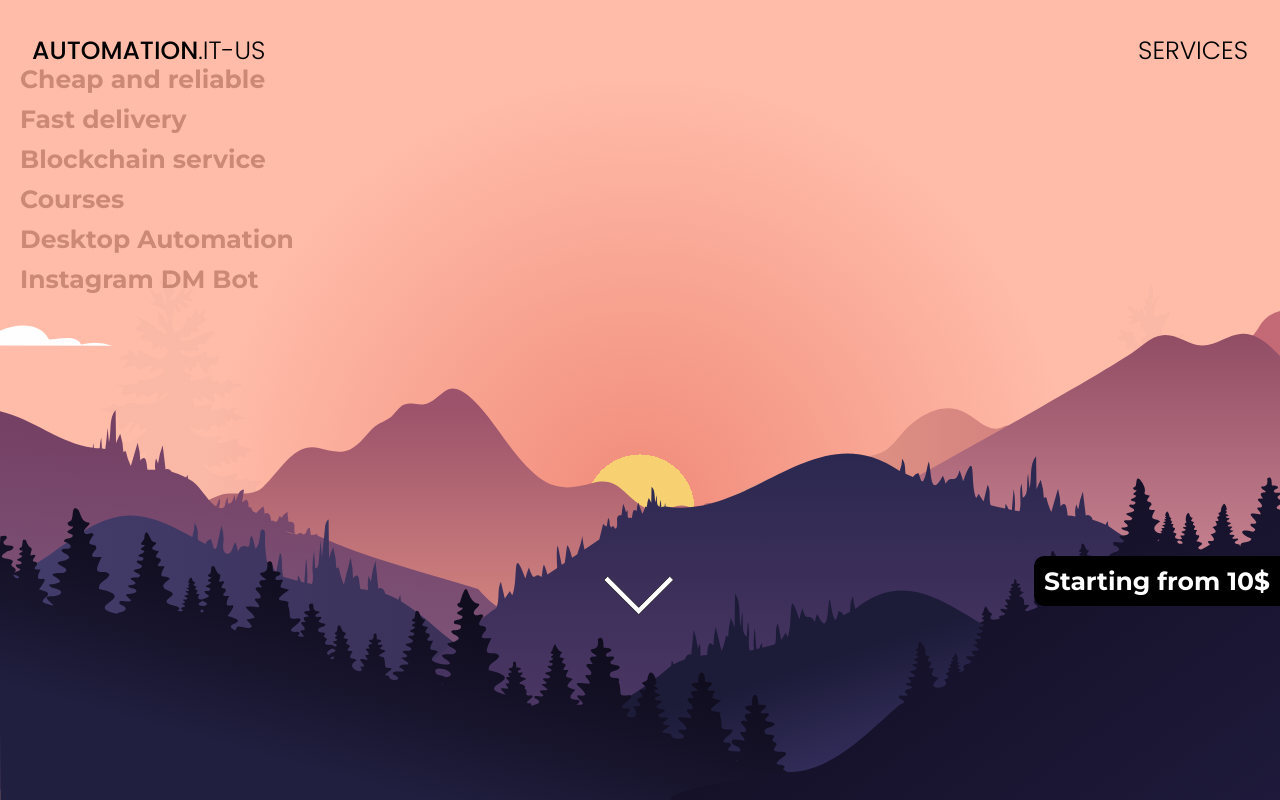
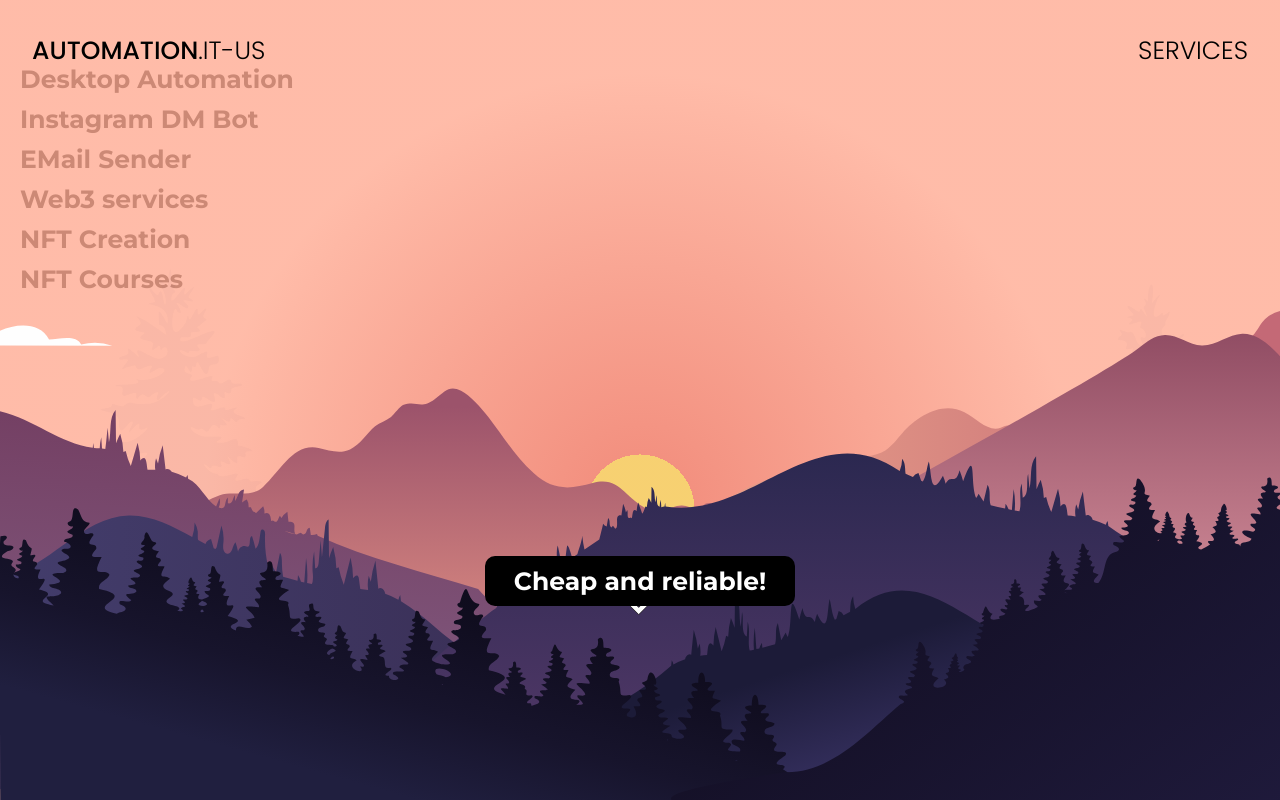
Before and after one commit to automation-it0/public, a plain HTML site: page index.html in a window 1280 px wide. Shown: the top 800 px of the page. Drawn offline with nearby package versions, Linux system fonts and the light colour scheme.

Commit message:
Update index.html

```diff
--- a/index.html
+++ b/index.html
@@ -2,8 +2,7 @@
 <html lang="en" >
 <head>
   <meta charset="UTF-8">
-  <title>Automation Store</title>
-  <link rel="icon" href="https://www.automationstore.eu/Automation3.ico">
+  <title>Scroll</title>
   <meta name="viewport" content="width=device-width, initial-scale=1"><link rel="stylesheet" href="./style.css">
 <style>.logo{
     font-family: "Poppins";
@@ -48,14 +47,14 @@ svg *{z-index:2}
 <br>
 <br>
 <br>
-<h4 class="h4-main">Cheap and reliable</h4>
-<h4 class="h4-main">Fast delivery</h4>
-<h4 class="h4-main">Blockchain service</h4>
-<h4 class="h4-main">Courses</h4>
 <h4 class="h4-main">Desktop Automation</h4>
 <h4 class="h4-main">Instagram DM Bot</h4>
+<h4 class="h4-main">EMail Sender</h4>
+<h4 class="h4-main">Web3 services</h4>
+<h4 class="h4-main">NFT Creation</h4>
+<h4 class="h4-main">NFT Courses</h4>
 <br><br><br><br><br><br><br><br><br><br><br><br><br><br>
-<h4 class="h4-main" style="color:#fff;position:absolute;right:0;margin:0;padding:10px;border-radius:10px 0px 0px 10px;background-color:black;">Starting from 10$</h4>
+<h4 class="h4-main" style="color:#fff;position:absolute;padding:10px;border-radius:10px 10px 10px 10px ;background-color:black;left:0;right:0;margin:auto;max-width:290px;text-align: center;">Cheap and reliable!</h4>
 <br><br><br><br><br><br><br><br><br><br><br><br><br><br>
 <h4 class="h4-main" style="color:#fff;position:absolute;left:0;margin:0;padding:10px;border-radius:0px 10px 10px 0px ;background-color:black;">Accepting Crypto <br>IBAN, PayPal</h4>
 <br><br><br><br><br><br><br><br><br><br><br><br><br><br>
@@ -66,7 +65,7 @@ svg *{z-index:2}
 <br><br><br><br><br><br><br><br><br><br><br><br><br><br>
 <br><br><br><br><br><br><br><br><br><br><br><br><br><br>
 <br><br><br><br><br><br><br><br><br><br><br><br><br><br>
-<h4 class="h4-main" style="color:#fff;position:absolute;padding:10px;border-radius:10px 10px 10px 10px ;background-color:black;left:0;right:0;margin:auto;max-width:290px;text-align: center;">Start for free!</h4>
+<h4 class="h4-main" style="color:#fff;position:absolute;right:0;margin:0;padding:10px;border-radius:10px 0px 0px 10px;background-color:black;">Starting from 10$</h4>
 <br><br><br><br><br><br><br><br><br><br><br><br><br><br>
 <br><br><br><br><br><br><br><br><br><br><br><br><br><br>
 <br><br><br><br><br><br><br><br><br><br><br><br><br><br>
```
